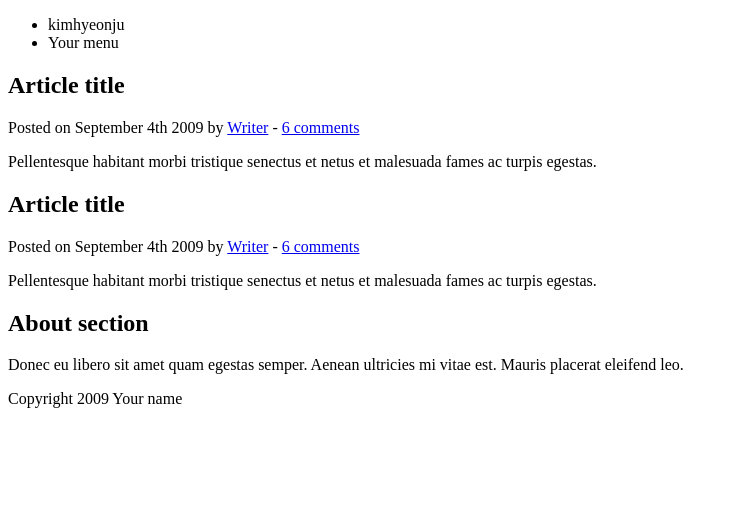
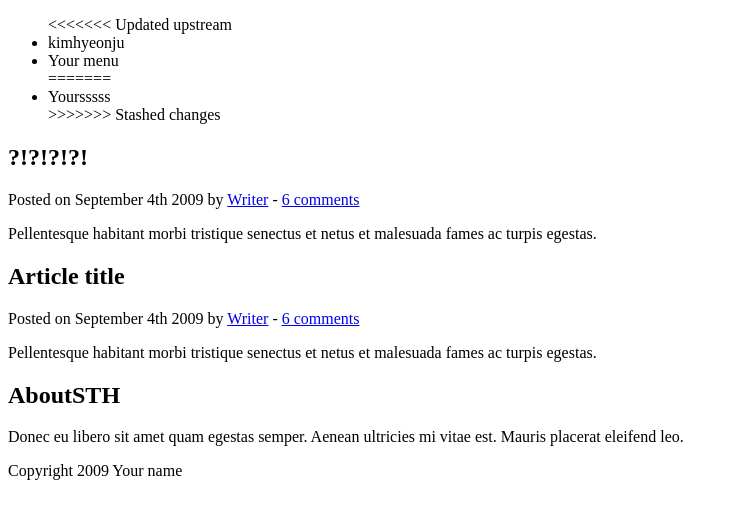
Before and after one commit to creativebulb/seoul, a plain HTML site: page index.html in a window 1280 px wide. Shown: the whole page, without its empty margins (0-738 px from the left). Drawn offline with Linux system fonts and the light colour scheme.

Commit message:
soth
sth

```diff
--- a/index.html
+++ b/index.html
@@ -4,7 +4,7 @@
 
 <head>
 	<meta http-equiv="Content-Type" content="text/html; charset=UTF-8" />
-	<title>Your Website</title>
+	<title>YESSSS</title>
 </head>
 
 <body>
@@ -12,8 +12,12 @@
 	<header>
 		<nav>
 			<ul>
+<<<<<<< Updated upstream
 				<li>kimhyeonju</li>
 				<li>Your menu</li>
+=======
+				<li>Yoursssss</li>
+>>>>>>> Stashed changes
 			</ul>
 		</nav>
 	</header>
@@ -22,7 +26,7 @@
 
 		<article>
 			<header>
-				<h2>Article title</h2>
+				<h2>?!?!?!?!</h2>
 				<p>Posted on <time datetime="2009-09-04T16:31:24+02:00">September 4th 2009</time> by <a href="#">Writer</a> - <a href="#comments">6 comments</a></p>
 			</header>
 			<p>Pellentesque habitant morbi tristique senectus et netus et malesuada fames ac turpis egestas.</p>
@@ -39,7 +43,7 @@
 	</section>
 
 	<aside>
-		<h2>About section</h2>
+		<h2>AboutSTH</h2>
 		<p>Donec eu libero sit amet quam egestas semper. Aenean ultricies mi vitae est. Mauris placerat eleifend leo.</p>
 	</aside>
 
```
